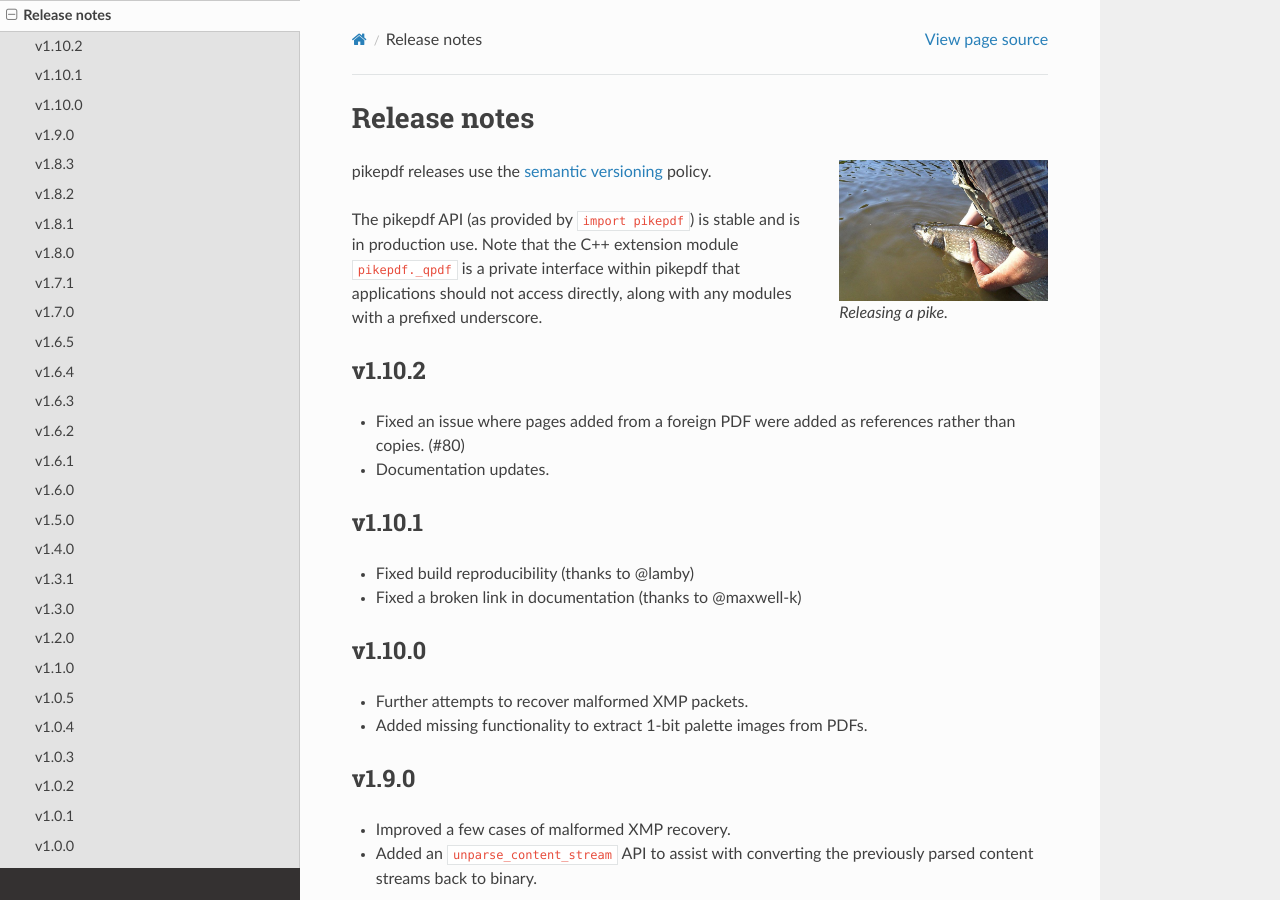
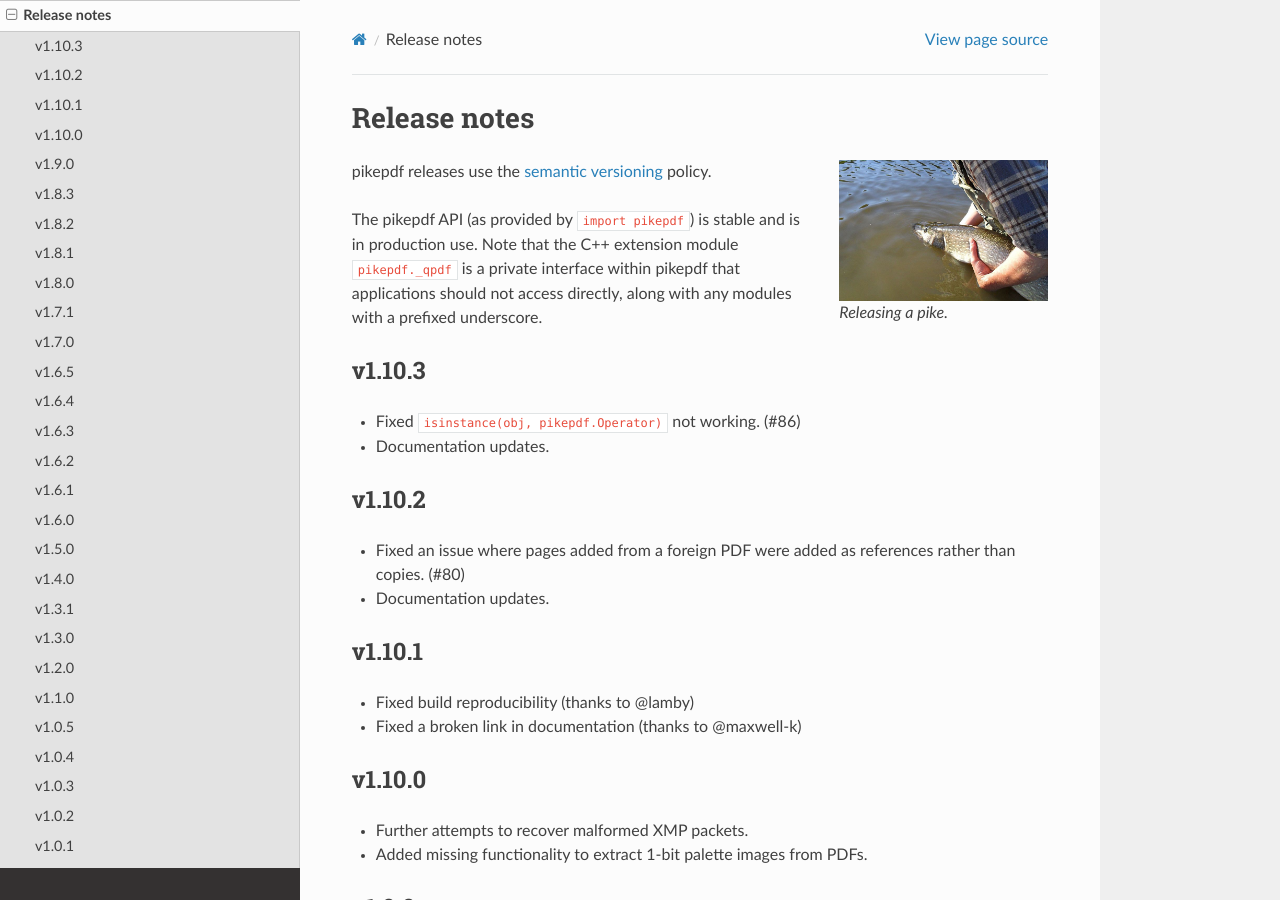
Before and after one commit to pikepdf/pikepdf, a Sphinx documentation site: the page built from docs/release_notes.rst, in a window 1280 px wide and 900 px high. Built offline with Sphinx 7.4.7 and the Read the Docs theme 2.0.0, drawn with Linux system fonts in a browser that asks for light colours; pages that are not in the unit, such as notebooks, are missing from menus; the version number could not be read and is left out.

Commit message:
v1.10.3 release notes

```diff
--- a/docs/release_notes.rst
+++ b/docs/release_notes.rst
@@ -17,6 +17,12 @@ The pikepdf API (as provided by ``import pikepdf``) is stable and
 is in production use. Note that the C++ extension module
 ``pikepdf._qpdf`` is a private interface within pikepdf that applications
 should not access directly, along with any modules with a prefixed underscore.
+
+v1.10.3
+=======
+
+-  Fixed ``isinstance(obj, pikepdf.Operator)`` not working. (#86)
+-  Documentation updates.
 
 v1.10.2
 =======
```
